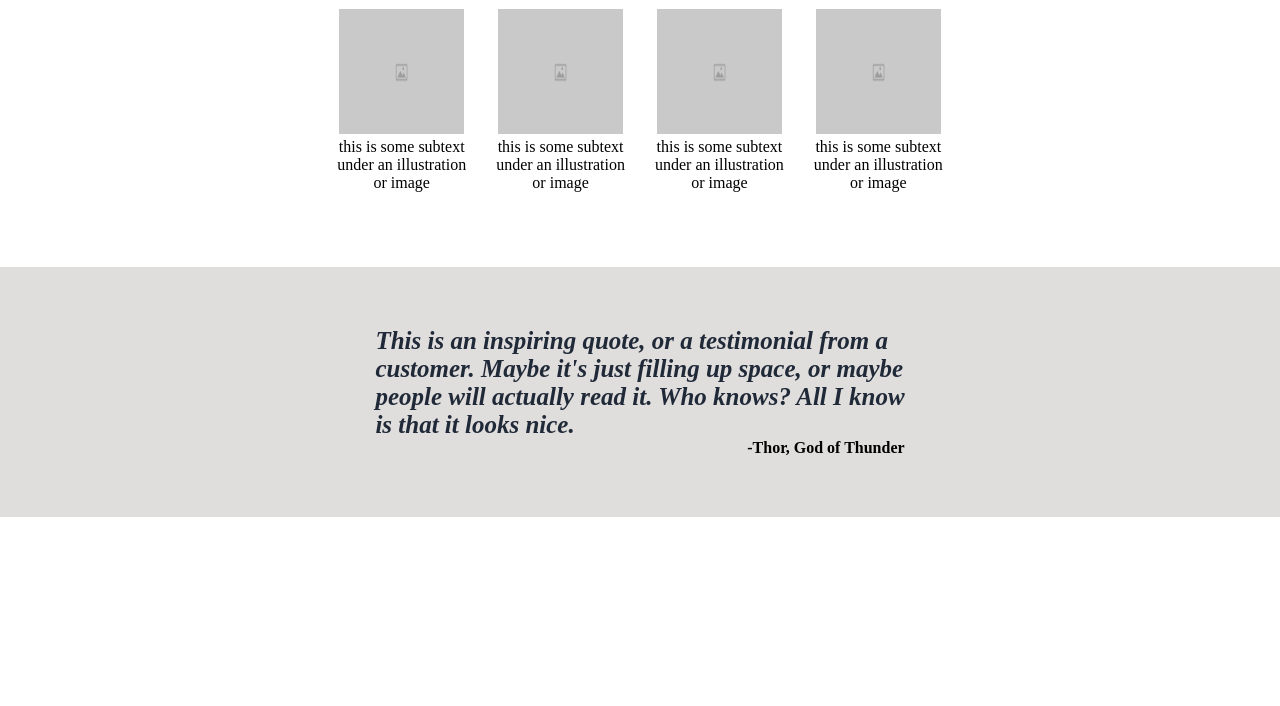
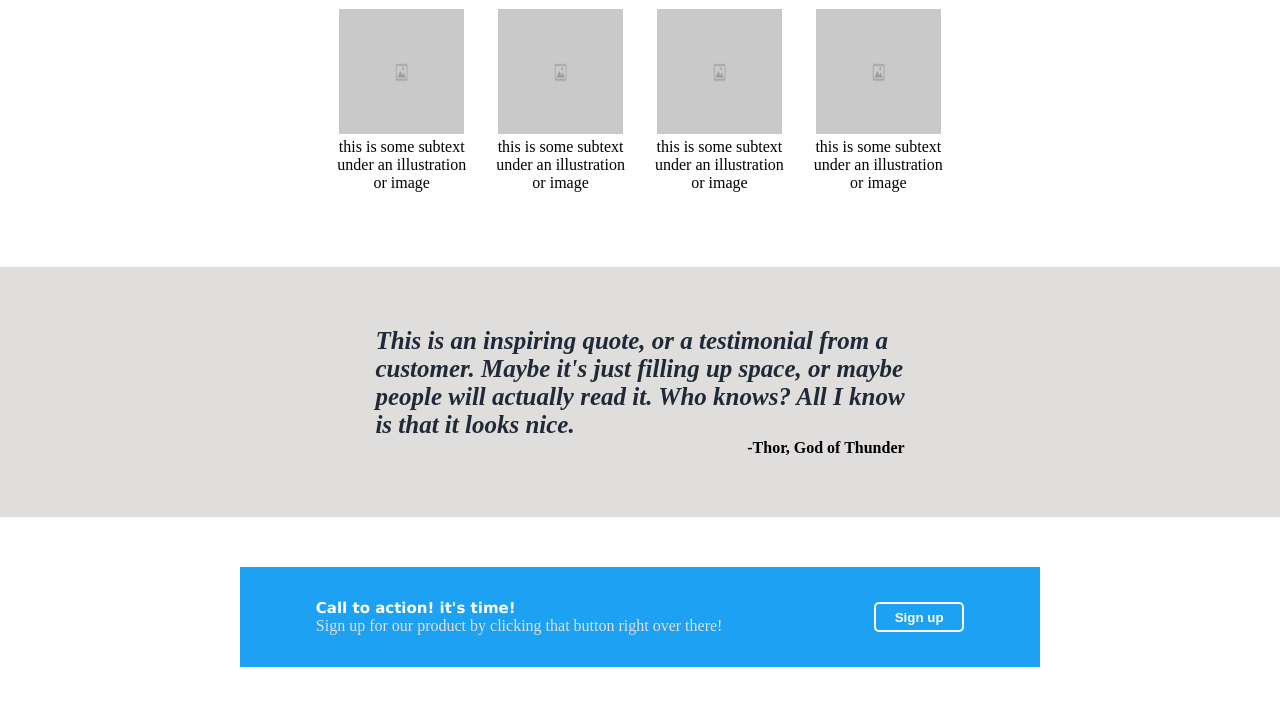
Before and after one commit to AbdulJH/odin-landing-page-f, a plain HTML site: page index.html in a window 1280 px wide. Shown: the part 424-1130 px from the top of the page. Before the commit the page ends 941 px from the top, so only its background shows below. Drawn offline with Linux system fonts and the light colour scheme.

Commit message:
created the fourth section where i had the call to action and created the css for it too.

```diff
--- a/index.html
+++ b/index.html
@@ -110,5 +110,17 @@
         <h4>-Thor, God of Thunder</h4>
       </div>
     </div>
+
+    <div class="fourthSection">
+      <div class="storeAd">
+        <div class="storeText">
+          <h4>Call to action! it's time!</h4>
+          <p>
+            Sign up for our product by clicking that button right over there!
+          </p>
+        </div>
+        <button class="sign-up">Sign up</button>
+      </div>
+    </div>
   </body>
 </html>
--- a/styles.css
+++ b/styles.css
@@ -110,3 +110,45 @@
   display: flex;
   justify-content: flex-end;
 }
+
+.fourthSection {
+  display: flex;
+  justify-content: center;
+  align-items: center;
+  height: 200px;
+}
+
+.storeAd {
+  display: flex;
+  align-items: center;
+  justify-content: space-around;
+  width: 800px;
+  height: 100px;
+  background-color: #1da1f2;
+}
+
+.storeText h4 {
+  color: white;
+  font-weight: bolder;
+  font-size: 15px;
+  font-family: "Lucida Sans", "Lucida Sans Regular", "Lucida Grande",
+    "Lucida Sans Unicode", Geneva, Verdana, sans-serif;
+}
+
+.storeText p {
+  color: rgb(224, 223, 223);
+}
+
+.sign-up {
+  width: 90px;
+  height: 30px;
+  background-color: transparent;
+  font-weight: bolder;
+  color: white;
+  border: 2px solid white;
+  border-radius: 5px;
+}
+
+button {
+  cursor: pointer;
+}
```
